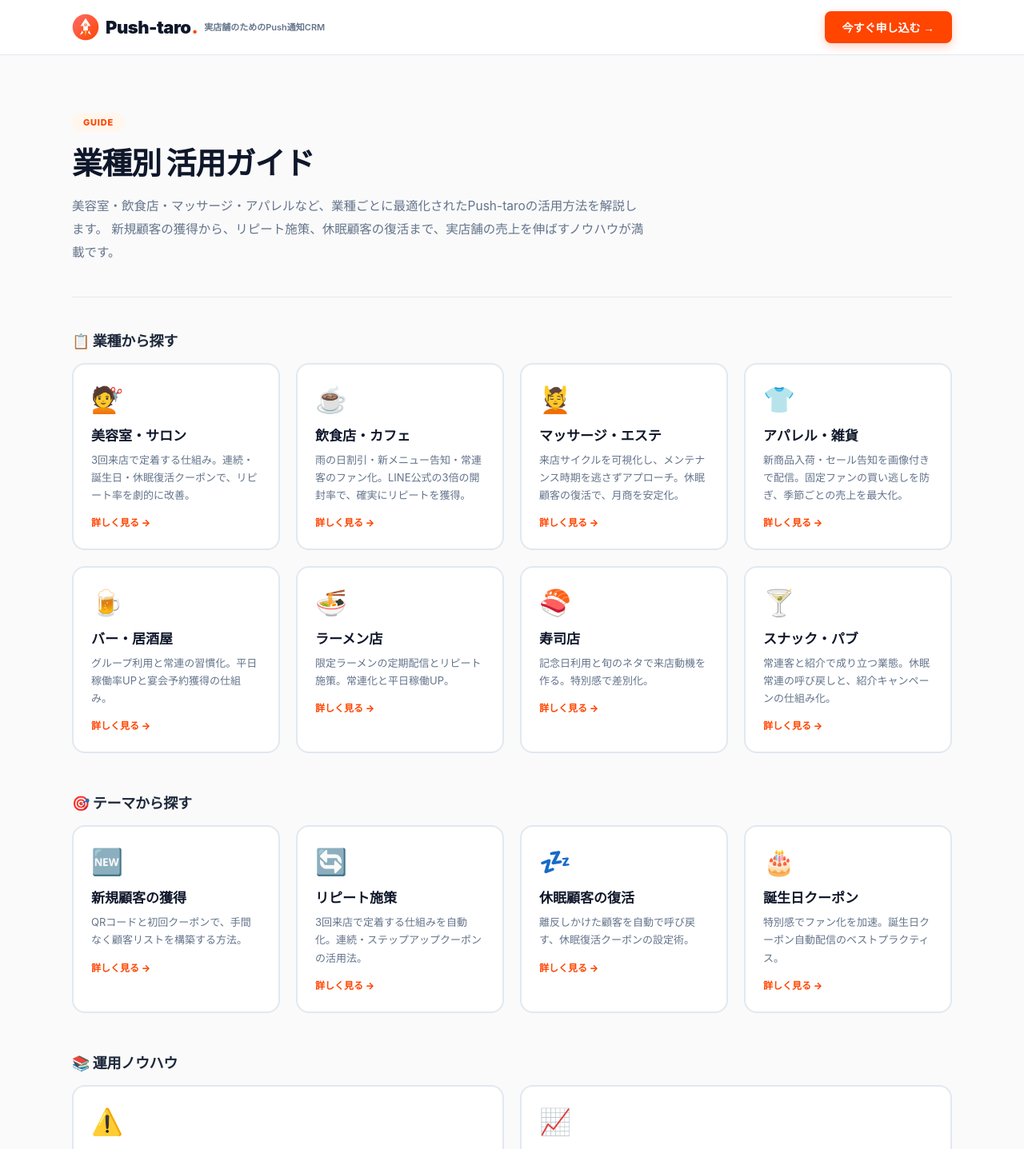
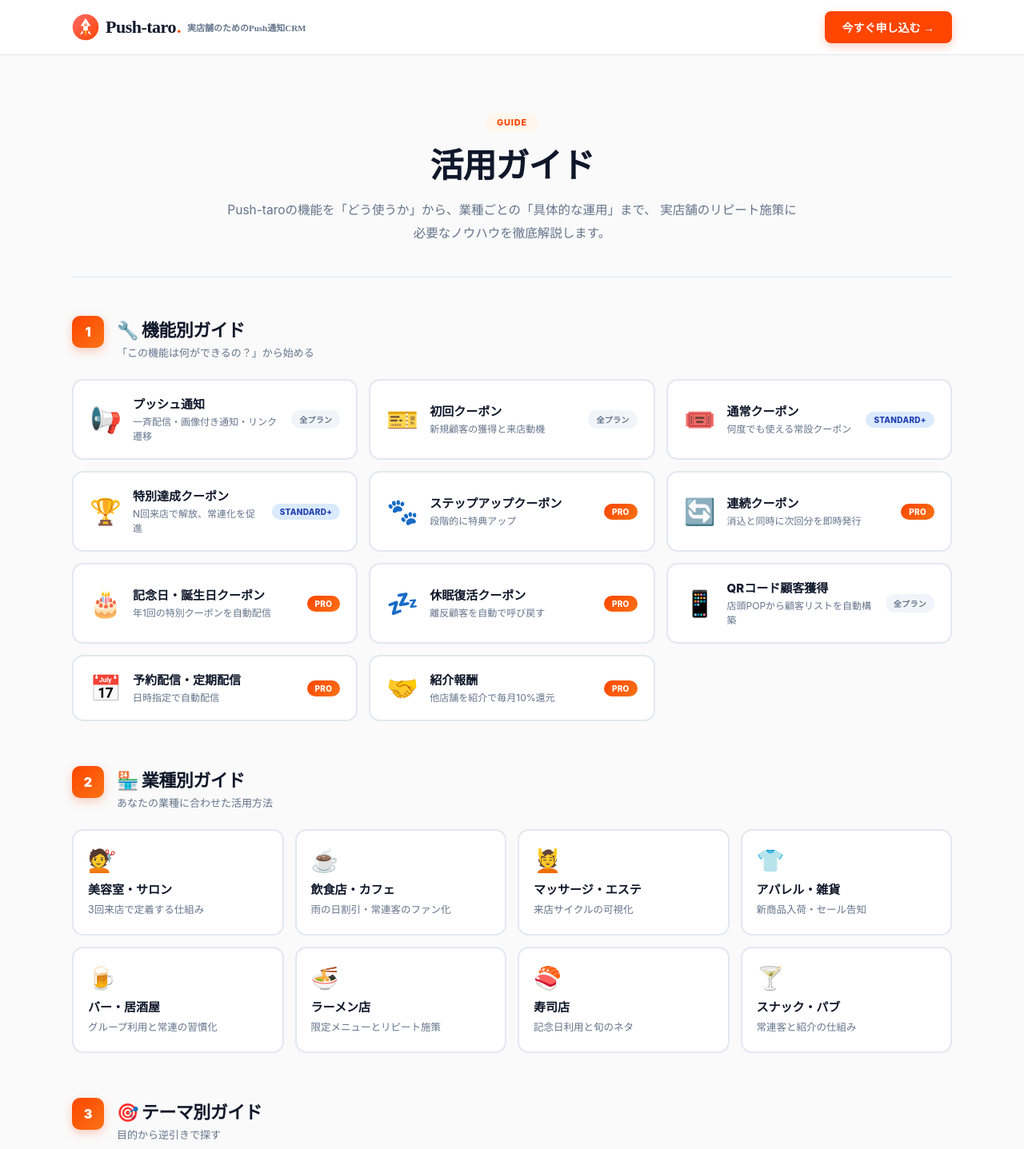
Before and after one commit to thellcishii-lang/push-taro, a Next.js app: page /guide in a window 1280 px wide. Shown: the top 1437 px of the page at 80% size. Built offline with nearby package versions, Linux system fonts and the light colour scheme.

Commit message:
Update page.tsx

```diff
--- a/app/guide/page.tsx
+++ b/app/guide/page.tsx
@@ -1,130 +1,157 @@
 'use client';
 
 import Link from 'next/link';
-import BrandLogo from '@/components/BrandLogo';
 
 export default function GuideTopPage() {
   return (
     <>
-      {/* ヘッダー */}
       <nav className="g-nav">
         <div className="g-nav-inner">
-          <BrandLogo tagline="実店舗のためのPush通知CRM" />
+          <Link href="/" className="logo">
+            <svg className="logo-mark" viewBox="0 0 48 48" fill="none" xmlns="http://www.w3.org/2000/svg">
+              <defs>
+                <linearGradient id="guideTopLogoGrad" x1="0" y1="0" x2="48" y2="48" gradientUnits="userSpaceOnUse">
+                  <stop offset="0%" stopColor="#ff6b6b" />
+                  <stop offset="100%" stopColor="#ff4500" />
+                </linearGradient>
+              </defs>
+              <circle cx="24" cy="24" r="23" fill="url(#guideTopLogoGrad)" />
+              <path d="M24 8 L33 22 L28 22 L28 30 L20 30 L20 22 L15 22 Z" fill="#ffffff" />
+              <circle cx="24" cy="20" r="3" fill="#ff4500" opacity="0.5" />
+              <path d="M18 30 L14 38 L20 34 Z" fill="#ffffff" />
+              <path d="M30 30 L34 38 L28 34 Z" fill="#ffffff" />
+              <path d="M22 30 L24 40 L26 30 Z" fill="#fbbf24" />
+            </svg>
+            Push-taro<span>.</span>
+            <small>実店舗のためのPush通知CRM</small>
+          </Link>
           <Link href="/signup" className="g-nav-cta">今すぐ申し込む →</Link>
         </div>
       </nav>
 
       <main className="g-main">
-        {/* ページヘッダー */}
         <div className="g-hero">
           <span className="g-badge">Guide</span>
-          <h1>業種別 活用ガイド</h1>
+          <h1>活用ガイド</h1>
           <p>
-            美容室・飲食店・マッサージ・アパレルなど、業種ごとに最適化されたPush-taroの活用方法を解説します。
-            新規顧客の獲得から、リピート施策、休眠顧客の復活まで、実店舗の売上を伸ばすノウハウが満載です。
+            Push-taroの機能を「どう使うか」から、業種ごとの「具体的な運用」まで、
+            実店舗のリピート施策に必要なノウハウを徹底解説します。
           </p>
         </div>
 
-        {/* 業種一覧 */}
-        <h2 className="g-h2">📋 業種から探す</h2>
-        <div className="g-grid">
-          <Link href="/guide/salon" className="g-card">
-            <span className="g-card-icon">💇</span>
-            <h4>美容室・サロン</h4>
-            <p>3回来店で定着する仕組み。連続・誕生日・休眠復活クーポンで、リピート率を劇的に改善。</p>
-            <span className="g-card-arrow">詳しく見る →</span>
+        {/* ① 機能別ガイド */}
+        <section className="g-sec">
+          <div className="g-sec-head">
+            <span className="g-sec-num">1</span>
+            <div>
+              <h2>🔧 機能別ガイド</h2>
+              <p>「この機能は何ができるの？」から始める</p>
+            </div>
+          </div>
+
+          <div className="g-feature-grid">
+            <Link href="/guide/features/push-notification" className="g-feature-card">
+              <span className="g-feature-icon">📢</span>
+              <div className="g-feature-info"><h4>プッシュ通知</h4><p>一斉配信・画像付き通知・リンク遷移</p></div>
+              <span className="g-feature-tag is-all">全プラン</span>
             </Link>
-          <Link href="/guide/cafe" className="g-card">
-            <span className="g-card-icon">☕</span>
-            <h4>飲食店・カフェ</h4>
-            <p>雨の日割引・新メニュー告知・常連客のファン化。LINE公式の3倍の開封率で、確実にリピートを獲得。</p>
-            <span className="g-card-arrow">詳しく見る →</span>
+            <Link href="/guide/features/coupon-first" className="g-feature-card">
+              <span className="g-feature-icon">🎫</span>
+              <div className="g-feature-info"><h4>初回クーポン</h4><p>新規顧客の獲得と来店動機</p></div>
+              <span className="g-feature-tag is-all">全プラン</span>
             </Link>
-          <Link href="/guide/massage" className="g-card">
-            <span className="g-card-icon">💆</span>
-            <h4>マッサージ・エステ</h4>
-            <p>来店サイクルを可視化し、メンテナンス時期を逃さずアプローチ。休眠顧客の復活で、月商を安定化。</p>
-            <span className="g-card-arrow">詳しく見る →</span>
+            <Link href="/guide/features/coupon-normal" className="g-feature-card">
+              <span className="g-feature-icon">🎟️</span>
+              <div className="g-feature-info"><h4>通常クーポン</h4><p>何度でも使える常設クーポン</p></div>
+              <span className="g-feature-tag is-std">STANDARD+</span>
             </Link>
-          <Link href="/guide/apparel" className="g-card">
-            <span className="g-card-icon">👕</span>
-            <h4>アパレル・雑貨</h4>
-            <p>新商品入荷・セール告知を画像付きで配信。固定ファンの買い逃しを防ぎ、季節ごとの売上を最大化。</p>
-            <span className="g-card-arrow">詳しく見る →</span>
+            <Link href="/guide/features/coupon-loyalty" className="g-feature-card">
+              <span className="g-feature-icon">🏆</span>
+              <div className="g-feature-info"><h4>特別達成クーポン</h4><p>N回来店で解放、常連化を促進</p></div>
+              <span className="g-feature-tag is-std">STANDARD+</span>
             </Link>
-          <Link href="/guide/izakaya" className="g-card">
-             <span className="g-card-icon">🍺</span>
-             <h4>バー・居酒屋</h4>
-             <p>グループ利用と常連の習慣化。平日稼働率UPと宴会予約獲得の仕組み。</p>
-             <span className="g-card-arrow">詳しく見る →</span>
+            <Link href="/guide/features/coupon-stepup" className="g-feature-card">
+              <span className="g-feature-icon">🐾</span>
+              <div className="g-feature-info"><h4>ステップアップクーポン</h4><p>段階的に特典アップ</p></div>
+              <span className="g-feature-tag is-pro">PRO</span>
             </Link>
-　　　　　　　　　　　　　　　　　　　　　<Link href="/guide/ramen" className="g-card">
-             <span className="g-card-icon">🍜</span>
-             <h4>ラーメン店</h4>
-             <p>限定ラーメンの定期配信とリピート施策。常連化と平日稼働UP。</p>
-             <span className="g-card-arrow">詳しく見る →</span>
+            <Link href="/guide/features/coupon-repeat" className="g-feature-card">
+              <span className="g-feature-icon">🔄</span>
+              <div className="g-feature-info"><h4>連続クーポン</h4><p>消込と同時に次回分を即時発行</p></div>
+              <span className="g-feature-tag is-pro">PRO</span>
             </Link>
-　　　　　　　　　　　　　　　　　　　　<Link href="/guide/sushi" className="g-card">
-             <span className="g-card-icon">🍣</span>
-             <h4>寿司店</h4>
-             <p>記念日利用と旬のネタで来店動機を作る。特別感で差別化。</p>
-             <span className="g-card-arrow">詳しく見る →</span>
+            <Link href="/guide/features/coupon-birthday" className="g-feature-card">
+              <span className="g-feature-icon">🎂</span>
+              <div className="g-feature-info"><h4>記念日・誕生日クーポン</h4><p>年1回の特別クーポンを自動配信</p></div>
+              <span className="g-feature-tag is-pro">PRO</span>
             </Link>
-          <Link href="/guide/snack" className="g-card">
-            <span className="g-card-icon">🍸</span>
-            <h4>スナック・パブ</h4>
-            <p>常連客と紹介で成り立つ業態。休眠常連の呼び戻しと、紹介キャンペーンの仕組み化。</p>
-            <span className="g-card-arrow">詳しく見る →</span>
+            <Link href="/guide/features/coupon-dormant" className="g-feature-card">
+              <span className="g-feature-icon">💤</span>
+              <div className="g-feature-info"><h4>休眠復活クーポン</h4><p>離反顧客を自動で呼び戻す</p></div>
+              <span className="g-feature-tag is-pro">PRO</span>
+            </Link>
+            <Link href="/guide/features/qr-acquisition" className="g-feature-card">
+              <span className="g-feature-icon">📱</span>
+              <div className="g-feature-info"><h4>QRコード顧客獲得</h4><p>店頭POPから顧客リストを自動構築</p></div>
+              <span className="g-feature-tag is-all">全プラン</span>
+            </Link>
+            <Link href="/guide/features/scheduled-push" className="g-feature-card">
+              <span className="g-feature-icon">📅</span>
+              <div className="g-feature-info"><h4>予約配信・定期配信</h4><p>日時指定で自動配信</p></div>
+              <span className="g-feature-tag is-pro">PRO</span>
+            </Link>
+            <Link href="/guide/features/referral" className="g-feature-card">
+              <span className="g-feature-icon">🤝</span>
+              <div className="g-feature-info"><h4>紹介報酬</h4><p>他店舗を紹介で毎月10%還元</p></div>
+              <span className="g-feature-tag is-pro">PRO</span>
             </Link>
           </div>
+        </section>
 
-        {/* テーマ別 */}
-        <h2 className="g-h2">🎯 テーマから探す</h2>
+        {/* ② 業種別ガイド */}
+        <section className="g-sec">
+          <div className="g-sec-head">
+            <span className="g-sec-num">2</span>
+            <div><h2>🏪 業種別ガイド</h2><p>あなたの業種に合わせた活用方法</p></div>
+          </div>
           <div className="g-grid">
-          <Link href="/guide/themes/new-customer" className="g-card">
-            <span className="g-card-icon">🆕</span>
-            <h4>新規顧客の獲得</h4>
-            <p>QRコードと初回クーポンで、手間なく顧客リストを構築する方法。</p>
-            <span className="g-card-arrow">詳しく見る →</span>
-          </Link>
-          <Link href="/guide/themes/repeat" className="g-card">
-            <span className="g-card-icon">🔄</span>
-            <h4>リピート施策</h4>
-            <p>3回来店で定着する仕組みを自動化。連続・ステップアップクーポンの活用法。</p>
-            <span className="g-card-arrow">詳しく見る →</span>
-          </Link>
-          <Link href="/guide/themes/dormant" className="g-card">
-            <span className="g-card-icon">💤</span>
-            <h4>休眠顧客の復活</h4>
-            <p>離反しかけた顧客を自動で呼び戻す、休眠復活クーポンの設定術。</p>
-            <span className="g-card-arrow">詳しく見る →</span>
-          </Link>
-          <Link href="/guide/themes/birthday" className="g-card">
-            <span className="g-card-icon">🎂</span>
-            <h4>誕生日クーポン</h4>
-            <p>特別感でファン化を加速。誕生日クーポン自動配信のベストプラクティス。</p>
-            <span className="g-card-arrow">詳しく見る →</span>
-          </Link>
+            <Link href="/guide/salon" className="g-card"><span className="g-card-icon">💇</span><h4>美容室・サロン</h4><p>3回来店で定着する仕組み</p></Link>
+            <Link href="/guide/cafe" className="g-card"><span className="g-card-icon">☕</span><h4>飲食店・カフェ</h4><p>雨の日割引・常連客のファン化</p></Link>
+            <Link href="/guide/massage" className="g-card"><span className="g-card-icon">💆</span><h4>マッサージ・エステ</h4><p>来店サイクルの可視化</p></Link>
+            <Link href="/guide/apparel" className="g-card"><span className="g-card-icon">👕</span><h4>アパレル・雑貨</h4><p>新商品入荷・セール告知</p></Link>
+            <Link href="/guide/izakaya" className="g-card"><span className="g-card-icon">🍺</span><h4>バー・居酒屋</h4><p>グループ利用と常連の習慣化</p></Link>
+            <Link href="/guide/ramen" className="g-card"><span className="g-card-icon">🍜</span><h4>ラーメン店</h4><p>限定メニューとリピート施策</p></Link>
+            <Link href="/guide/sushi" className="g-card"><span className="g-card-icon">🍣</span><h4>寿司店</h4><p>記念日利用と旬のネタ</p></Link>
+            <Link href="/guide/snack" className="g-card"><span className="g-card-icon">🍸</span><h4>スナック・パブ</h4><p>常連客と紹介の仕組み</p></Link>
           </div>
+        </section>
 
-        {/* 運用ノウハウ */}
-        <h2 className="g-h2">📚 運用ノウハウ</h2>
+        {/* ③ テーマ別ガイド */}
+        <section className="g-sec">
+          <div className="g-sec-head">
+            <span className="g-sec-num">3</span>
+            <div><h2>🎯 テーマ別ガイド</h2><p>目的から逆引きで探す</p></div>
+          </div>
           <div className="g-grid">
-          <Link href="/guide/ng-actions" className="g-card">
-            <span className="g-card-icon">⚠️</span>
-            <h4>NG行為集</h4>
-            <p>炎上・ブロック・離反を招くNG行為を徹底解説。安全な運用のために必読。</p>
-            <span className="g-card-arrow">詳しく見る →</span>
-          </Link>
-          <Link href="/guide/case-studies" className="g-card">
-            <span className="g-card-icon">📈</span>
-            <h4>導入事例</h4>
-            <p>実際に成果を出した店舗の事例を、具体的な数値とともに紹介。</p>
-            <span className="g-card-arrow">詳しく見る →</span>
-          </Link>
+            <Link href="/guide/themes/new-customer" className="g-card"><span className="g-card-icon">🆕</span><h4>新規顧客の獲得</h4><p>QRコードと初回クーポンで顧客リスト構築</p></Link>
+            <Link href="/guide/themes/repeat" className="g-card"><span className="g-card-icon">🔄</span><h4>リピート施策</h4><p>3回来店で定着する仕組み</p></Link>
+            <Link href="/guide/themes/dormant" className="g-card"><span className="g-card-icon">💤</span><h4>休眠顧客の復活</h4><p>離反客を自動で呼び戻す</p></Link>
+            <Link href="/guide/themes/birthday" className="g-card"><span className="g-card-icon">🎂</span><h4>記念日・誕生日</h4><p>年1回の特別クーポン</p></Link>
           </div>
+        </section>
 
-        {/* CTA */}
+        {/* ④ 運用ノウハウ */}
+        <section className="g-sec">
+          <div className="g-sec-head">
+            <span className="g-sec-num">4</span>
+            <div><h2>📚 運用ノウハウ</h2><p>安全な運用と成功事例</p></div>
+          </div>
+          <div className="g-grid">
+            <Link href="/guide/ng-actions" className="g-card"><span className="g-card-icon">⚠️</span><h4>NG行為集</h4><p>炎上・離反を招く行為</p></Link>
+            <Link href="/guide/case-studies" className="g-card"><span className="g-card-icon">📈</span><h4>導入事例</h4><p>成果を出した店舗の事例</p></Link>
+          </div>
+        </section>
+
         <div className="g-cta">
           <h3>あなたの店舗でも、はじめてみませんか？</h3>
           <p>配信無制限・7種のクーポン自動配信。<br />Push-taroなら、リピート施策のすべてが1つに。</p>
@@ -132,34 +159,60 @@ export default function GuideTopPage() {
         </div>
       </main>
 
-      {/* スタイル */}
       <style jsx global>{`
         .g-nav { position: sticky; top: 0; z-index: 100; background: rgba(255,255,255,0.95); backdrop-filter: blur(12px); border-bottom: 1px solid #e2e8f0; }
         .g-nav-inner { max-width: 1100px; margin: 0 auto; padding: 14px 24px; display: flex; align-items: center; justify-content: space-between; gap: 24px; }
+
+        /* LPと完全一致のロゴ */
+        .logo { display: flex; align-items: center; font-size: 22px; font-weight: 900; color: #0f172a; letter-spacing: -0.5px; text-decoration: none; }
+        .logo-mark { width: 34px; height: 34px; flex-shrink: 0; margin-right: 8px; }
+        .logo span { color: #ff4500; margin-left: 1px; }
+        .logo small { font-size: 11px; font-weight: 600; color: #64748b; letter-spacing: 0; margin-left: 8px; }
+
         .g-nav-cta { background: #ff4500; color: #fff; padding: 10px 22px; border-radius: 8px; font-weight: 700; font-size: 14px; text-decoration: none; box-shadow: 0 4px 12px rgba(255,69,0,0.25); }
-        .g-main { max-width: 1100px; margin: 0 auto; padding: 40px 24px 80px; font-family: -apple-system, BlinkMacSystemFont, "Segoe UI", Roboto, "Helvetica Neue", Arial, "Noto Sans JP", sans-serif; }
-        .g-hero { padding: 32px 0 40px; border-bottom: 1px solid #e2e8f0; margin-bottom: 40px; }
+        .g-main { max-width: 1100px; margin: 0 auto; padding: 40px 24px 80px; font-family: -apple-system, BlinkMacSystemFont, "Segoe UI", Roboto, "Noto Sans JP", sans-serif; }
+        .g-hero { padding: 32px 0 40px; border-bottom: 1px solid #e2e8f0; margin-bottom: 48px; text-align: center; }
         .g-badge { display: inline-block; font-size: 11px; font-weight: 800; letter-spacing: 0.8px; text-transform: uppercase; color: #ff4500; background: #fff7ed; padding: 5px 14px; border-radius: 20px; margin-bottom: 16px; }
-        .g-hero h1 { font-size: clamp(26px, 3.4vw, 38px); font-weight: 900; color: #0f172a; letter-spacing: -1px; line-height: 1.25; margin: 0 0 14px; }
-        .g-hero p { font-size: 15.5px; color: #64748b; line-height: 1.9; max-width: 720px; margin: 0; }
-        .g-h2 { font-size: 18px; font-weight: 800; color: #1e293b; margin: 48px 0 16px; letter-spacing: -0.3px; }
-        .g-h2:first-of-type { margin-top: 0; }
-        .g-grid { display: grid; grid-template-columns: repeat(auto-fit, minmax(260px, 1fr)); gap: 20px; }
-        .g-card { display: block; background: #fff; border: 2px solid #e2e8f0; border-radius: 16px; padding: 24px 22px; text-decoration: none; color: inherit; transition: all 0.25s; }
-        .g-card:hover { border-color: #ff4500; transform: translateY(-4px); box-shadow: 0 16px 40px rgba(255,69,0,0.1); }
-        .g-card-icon { font-size: 32px; margin-bottom: 12px; display: block; }
-        .g-card h4 { font-size: 17px; font-weight: 800; color: #0f172a; margin: 0 0 8px; }
-        .g-card p { font-size: 13px; color: #64748b; margin: 0 0 12px; line-height: 1.7; }
-        .g-card-arrow { font-size: 12px; font-weight: 800; color: #ff4500; }
-        .g-cta { margin-top: 56px; padding: 40px 32px; background: linear-gradient(160deg, #0f172a 0%, #1e293b 100%); color: #fff; border-radius: 20px; text-align: center; }
+        .g-hero h1 { font-size: clamp(28px, 3.6vw, 42px); font-weight: 900; color: #0f172a; letter-spacing: -1px; line-height: 1.25; margin: 0 0 14px; }
+        .g-hero p { font-size: 15.5px; color: #64748b; line-height: 1.9; max-width: 720px; margin: 0 auto; }
+
+        .g-sec { margin-bottom: 56px; }
+        .g-sec-head { display: flex; align-items: flex-start; gap: 16px; margin-bottom: 24px; }
+        .g-sec-num { display: inline-flex; align-items: center; justify-content: center; width: 40px; height: 40px; background: linear-gradient(135deg, #ff4500, #f97316); color: #fff; border-radius: 10px; font-size: 16px; font-weight: 900; box-shadow: 0 4px 12px rgba(255,69,0,0.25); flex-shrink: 0; }
+        .g-sec-head h2 { font-size: 22px; font-weight: 900; color: #0f172a; margin: 0 0 4px; letter-spacing: -0.5px; }
+        .g-sec-head p { font-size: 13px; color: #64748b; margin: 0; }
+
+        .g-feature-grid { display: grid; grid-template-columns: repeat(auto-fit, minmax(320px, 1fr)); gap: 14px; }
+        .g-feature-card { display: flex; align-items: center; gap: 14px; padding: 18px 20px; background: #fff; border: 2px solid #e2e8f0; border-radius: 14px; text-decoration: none; color: inherit; transition: all 0.2s; }
+        .g-feature-card:hover { border-color: #ff4500; transform: translateY(-3px); box-shadow: 0 12px 32px rgba(255,69,0,0.1); }
+        .g-feature-icon { font-size: 32px; flex-shrink: 0; }
+        .g-feature-info { flex: 1; min-width: 0; }
+        .g-feature-info h4 { font-size: 15px; font-weight: 800; color: #0f172a; margin: 0 0 4px; }
+        .g-feature-info p { font-size: 12px; color: #64748b; margin: 0; line-height: 1.5; }
+        .g-feature-tag { font-size: 10px; font-weight: 800; padding: 4px 10px; border-radius: 12px; letter-spacing: 0.3px; flex-shrink: 0; }
+        .g-feature-tag.is-all { background: #f1f5f9; color: #64748b; }
+        .g-feature-tag.is-std { background: #dbeafe; color: #1e40af; }
+        .g-feature-tag.is-pro { background: linear-gradient(135deg, #ff4500, #f97316); color: #fff; }
+
+        .g-grid { display: grid; grid-template-columns: repeat(auto-fit, minmax(240px, 1fr)); gap: 14px; }
+        .g-card { display: block; padding: 20px 18px; background: #fff; border: 2px solid #e2e8f0; border-radius: 14px; text-decoration: none; color: inherit; transition: all 0.2s; }
+        .g-card:hover { border-color: #ff4500; transform: translateY(-3px); box-shadow: 0 12px 32px rgba(255,69,0,0.08); }
+        .g-card-icon { font-size: 28px; display: block; margin-bottom: 8px; }
+        .g-card h4 { font-size: 15px; font-weight: 800; color: #0f172a; margin: 0 0 6px; }
+        .g-card p { font-size: 12.5px; color: #64748b; margin: 0; line-height: 1.6; }
+
+        .g-cta { margin-top: 56px; padding: 40px 32px; background: linear-gradient(160deg, #0f172a, #1e293b); color: #fff; border-radius: 20px; text-align: center; }
         .g-cta h3 { font-size: 22px; font-weight: 900; margin: 0 0 12px; color: #fff; }
-        .g-cta p { font-size: 14.5px; color: #94a3b8; margin-bottom: 24px; line-height: 1.8; }
+        .g-cta p { font-size: 14.5px; color: #94a3b8; margin: 0 0 24px; line-height: 1.8; }
         .g-cta-btn { display: inline-flex; align-items: center; gap: 8px; background: linear-gradient(135deg, #ff4500, #f97316); color: #fff; padding: 14px 32px; border-radius: 10px; font-weight: 800; font-size: 15px; text-decoration: none; box-shadow: 0 8px 24px rgba(255,69,0,0.35); }
+
         @media (max-width: 640px) {
-          .g-nav-inner { padding: 12px 16px; }
           .g-main { padding: 24px 16px 60px; }
-          .g-logo { font-size: 17px; }
+          .logo { font-size: 18px; }
+          .logo-mark { width: 28px; height: 28px; margin-right: 6px; }
+          .logo small { display: none; }
           .g-nav-cta { padding: 8px 14px; font-size: 12px; }
+          .g-feature-grid { grid-template-columns: 1fr; }
         }
       `}</style>
     </>
```
Lines whose indentation alone changed are shown as unchanged.
